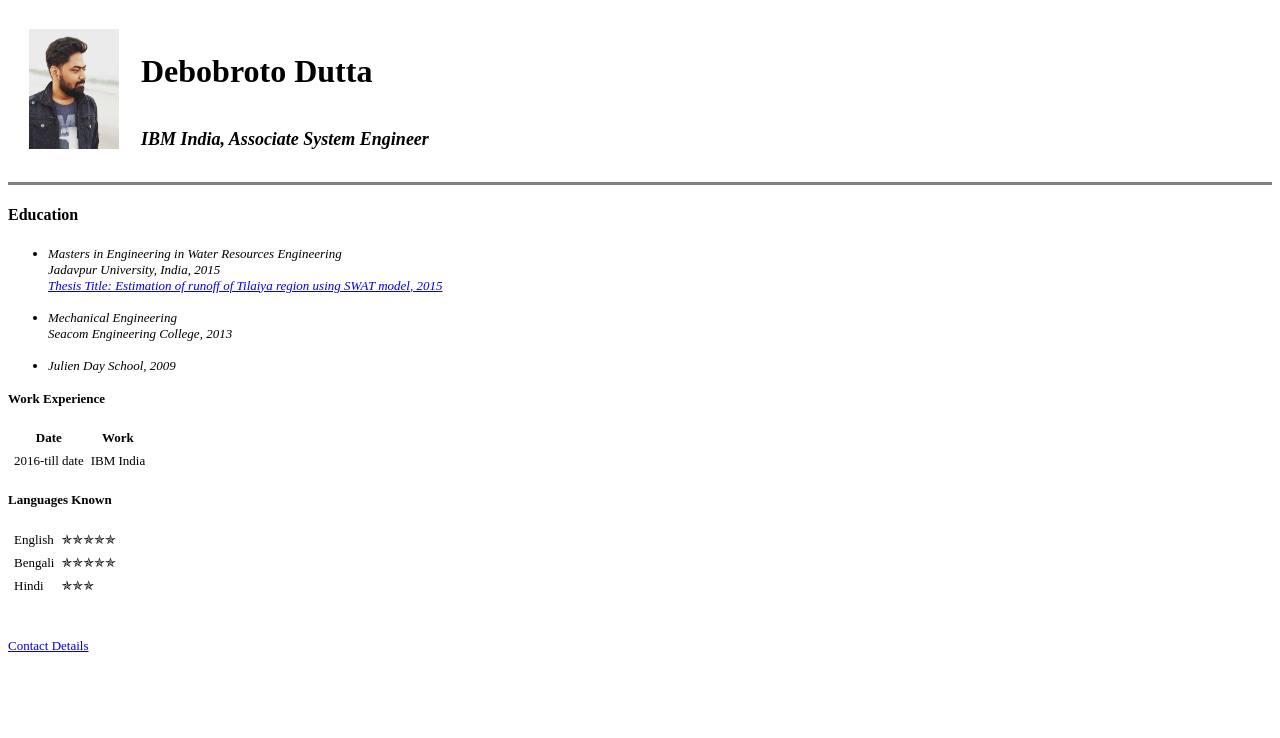
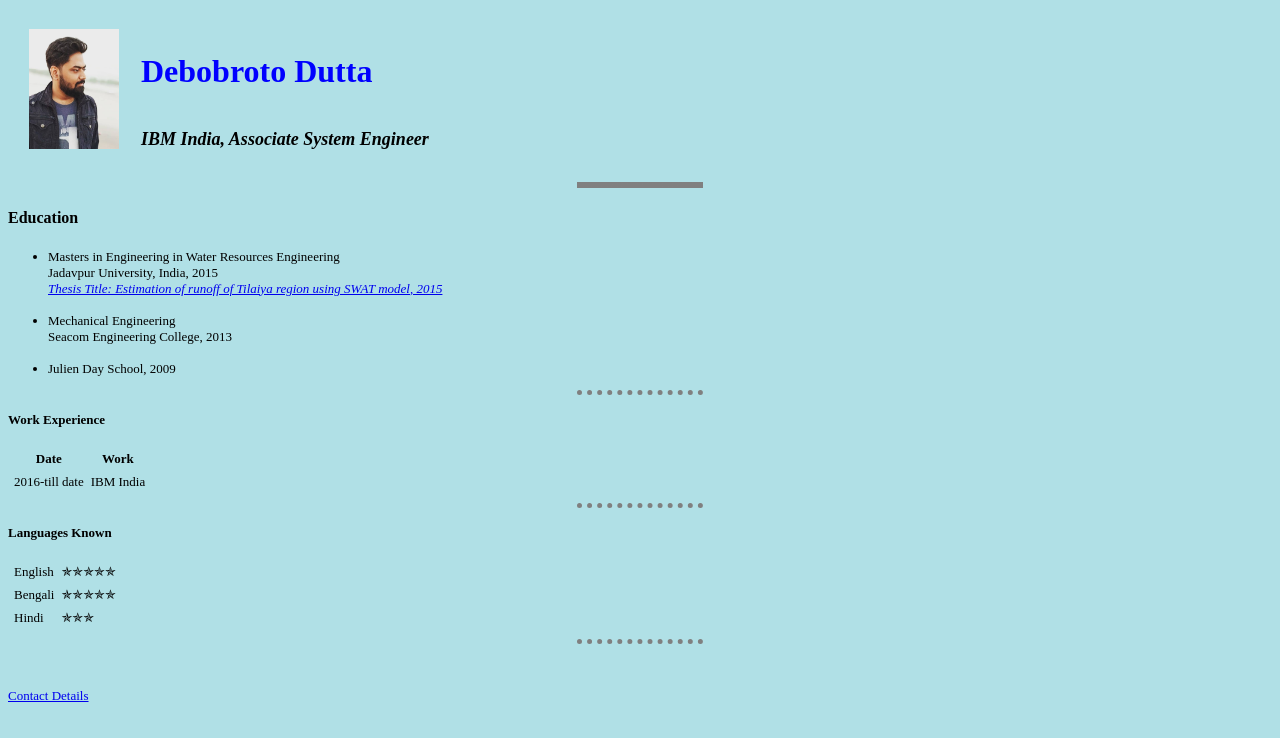
Before and after one commit to Debobroto-Dutta/curriculum_vitae, a plain HTML site: page index.html in a window 1280 px wide. Drawn offline with Linux system fonts and the light colour scheme.

Commit message:
Add files via upload

```diff
--- a/index.html
+++ b/index.html
@@ -4,6 +4,7 @@
 <head>
   <meta charset="utf-8">
   <title>😎Debobroto's Personal site</title>
+  <link rel="stylesheet" href="style.css">
 </head>
 
 <body>
@@ -29,12 +30,12 @@
     <font size=2px>
       <ul>
         <li>
-          <i>Masters in Engineering in Water Resources Engineering
-            <br>
-            Jadavpur University, India, 2015
-            <br>
-            <a href="https://content.iospress.com/articles/asian-journal-of-water-environment-and-pollution/ajw170021">
-              Thesis Title: Estimation of runoff of Tilaiya region using SWAT model, 2015</a></li>
+          Masters in Engineering in Water Resources Engineering
+          <br>
+          Jadavpur University, India, 2015
+          <br>
+          <a href="https://content.iospress.com/articles/asian-journal-of-water-environment-and-pollution/ajw170021">
+            <i>Thesis Title: Estimation of runoff of Tilaiya region using SWAT model, 2015</i></a></li>
         <br>
         <li>Mechanical Engineering
           <br>
@@ -42,7 +43,7 @@
         <br>
         <li>Julien Day School, 2009</li>
       </ul>
-      </i>
+      <hr>
       <p>
         <h4>Work Experience</h4>
         <table cellspacing="5">
@@ -59,6 +60,7 @@
             </tr>
           </tbody>
         </table>
+        <hr>
       </p>
       <h4>Languages Known</h4>
       <table cellspacing="5">
@@ -75,6 +77,7 @@
           <td>✯✯✯</td>
         </tr>
       </table>
+      <hr>
       <br><br>
       <a href="contact.html">Contact Details</a>
     </font>
--- /dev/null
+++ b/style.css
@@ -0,0 +1,19 @@
+body {
+  background-color: powderblue;
+}
+
+h1 {
+  color: blue;
+}
+
+p {
+  color: red;
+}
+
+hr {
+border-style: dotted none none;
+border-color: grey;
+border-width: 5px;
+width: 10%
+
+}
```
